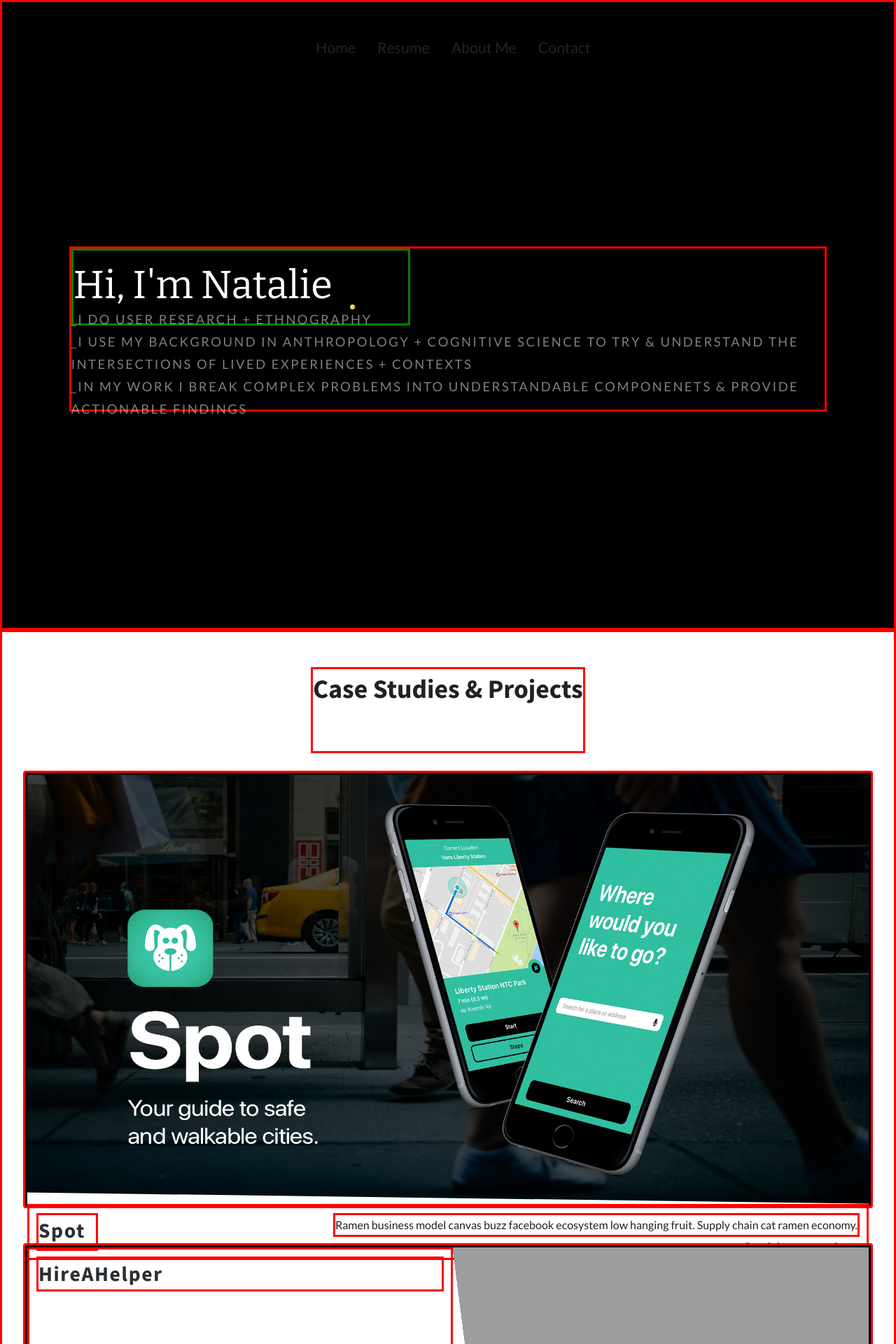
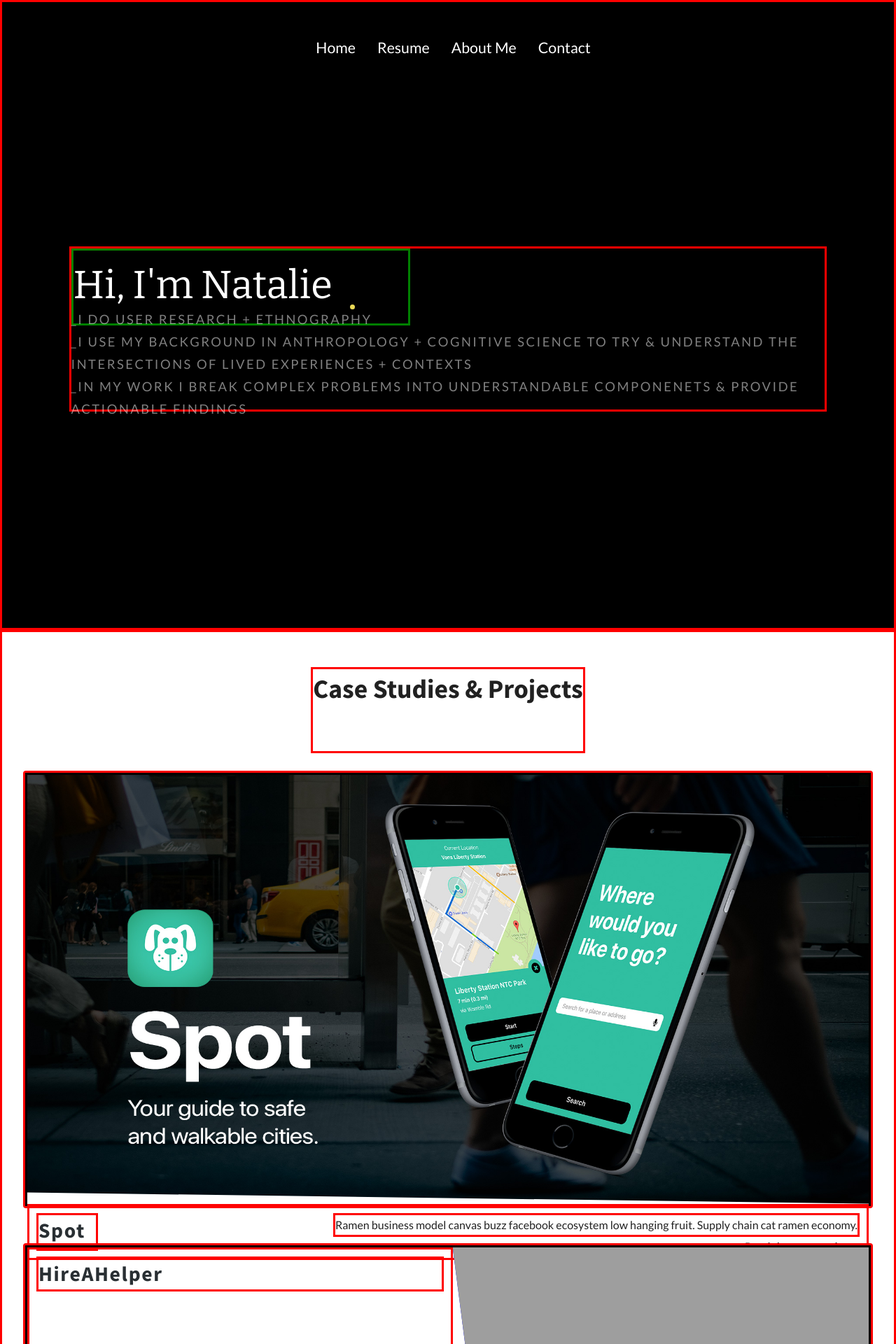
Before and after one commit to NatUXR/natuxr.github.io, a Jekyll site: the page built from index.html, in a window 1280 px wide. Shown: the top 1920 px of the page at 70% size. Built offline with Jekyll 4.4.1, drawn with Linux system fonts in a browser that asks for light colours.

Commit message:
Updated nav text color

```diff
--- a/_sass/1-modules/nav.sass
+++ b/_sass/1-modules/nav.sass
@@ -50,7 +50,7 @@
          white-space: normal
 
          a
-            color: #232323
+            color: white
             font-family: $font-stack
             //Maybe changed back to font-stack-three Karla
             font-size: 1.3333em
```
